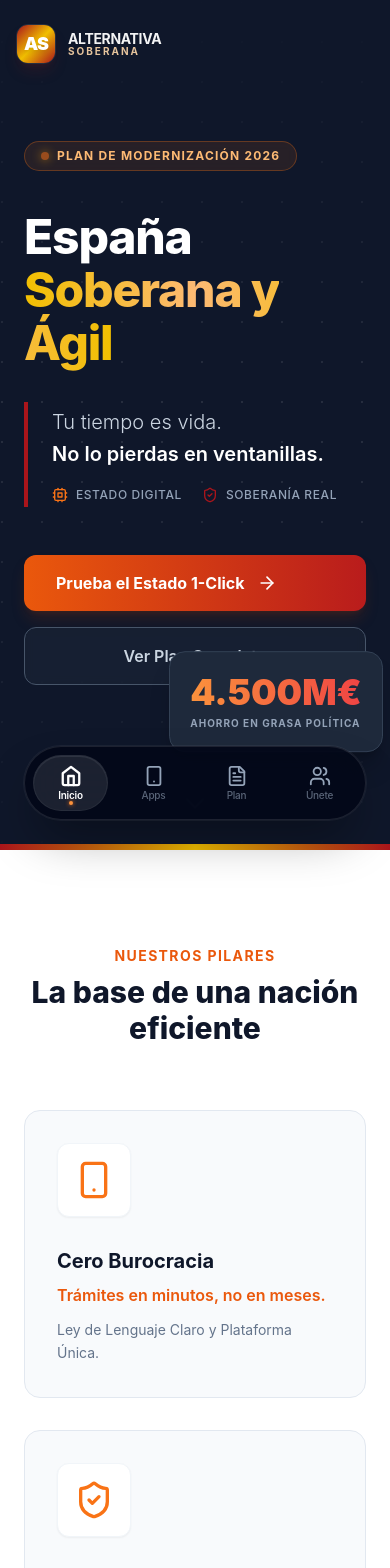
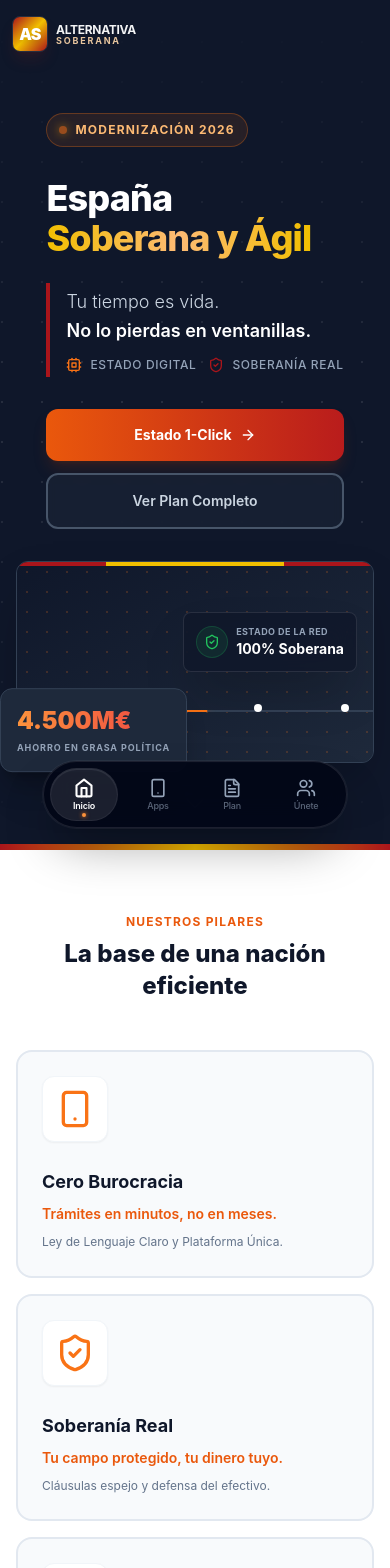
Before and after one commit to mkandreum/AlternativaSoberana, a React (Vite) app: page / in a window 390 px wide. Shown: the top 1568 px of the page. Built offline with nearby package versions, Linux system fonts and the light colour scheme.

Commit message:
feat: Improve mobile design across all components
Co-authored-by: mkandreum <32110378+mkandreum@users.noreply.github.com>

```diff
--- a/App.tsx
+++ b/App.tsx
@@ -50,27 +50,27 @@ const App: React.FC = () => {
         initial={{ y: -100, opacity: 0 }}
         animate={{ y: 0, opacity: 1 }}
         transition={{ duration: 0.8, ease: "easeOut" }}
-        className="absolute top-0 left-0 w-full z-40 px-4 sm:px-6 py-6 flex justify-between items-center pointer-events-none"
+        className="absolute top-0 left-0 w-full z-40 px-3 sm:px-4 lg:px-6 py-4 sm:py-6 flex justify-between items-center pointer-events-none"
       >
-        <div className="flex items-center gap-3 pointer-events-auto">
+        <div className="flex items-center gap-2 sm:gap-3 pointer-events-auto">
           {/* Logo with Spain Flag Gradient */}
-          <div className="relative w-10 h-10 sm:w-11 sm:h-11 rounded-xl shadow-lg shadow-red-900/20 overflow-hidden flex items-center justify-center group cursor-pointer border border-white/10">
+          <div className="relative w-9 h-9 sm:w-10 sm:h-10 lg:w-11 lg:h-11 rounded-lg sm:rounded-xl shadow-lg shadow-red-900/20 overflow-hidden flex items-center justify-center group cursor-pointer border border-white/10">
             {/* Flag Gradient Background */}
             <div className="absolute inset-0 bg-gradient-to-br from-[#AA151B] via-[#F1BF00] to-[#AA151B]"></div>
 
             {/* Shine Effect */}
             <div className="absolute inset-0 bg-gradient-to-tr from-transparent via-white/20 to-transparent opacity-0 group-hover:opacity-100 transition-opacity duration-500"></div>
 
-            <span className="relative z-10 font-black text-lg sm:text-xl text-white drop-shadow-md tracking-tighter">AS</span>
+            <span className="relative z-10 font-black text-base sm:text-lg lg:text-xl text-white drop-shadow-md tracking-tighter">AS</span>
           </div>
 
           {/* Text - Now visible on mobile with responsive sizing */}
           <div className="flex flex-col justify-center">
-            <span className="block font-bold text-sm sm:text-lg tracking-tight leading-none text-white/95 drop-shadow-sm">
+            <span className="block font-bold text-xs sm:text-sm lg:text-lg tracking-tight leading-none text-white/95 drop-shadow-sm">
               ALTERNATIVA
             </span>
-            <div className="flex items-center gap-1.5">
-              <span className="block font-bold text-[10px] sm:text-xs tracking-[0.2em] uppercase leading-none text-orange-200/90">
+            <div className="flex items-center gap-1 sm:gap-1.5">
+              <span className="block font-bold text-[9px] sm:text-[10px] lg:text-xs tracking-[0.2em] uppercase leading-none text-orange-200/90">
                 SOBERANA
               </span>
               <span className="hidden sm:block w-1.5 h-1.5 rounded-full bg-[#F1BF00] shadow-[0_0_5px_#F1BF00]"></span>
@@ -98,21 +98,21 @@ const App: React.FC = () => {
       <div id="footer"><Footer /></div>
 
       {/* Modern Floating Pill Navigation - Wider & Larger Buttons */}
-      <div className="fixed bottom-6 left-1/2 transform -translate-x-1/2 z-50 w-auto max-w-[95vw]">
+      <div className="fixed bottom-4 sm:bottom-6 left-1/2 transform -translate-x-1/2 z-50 w-auto max-w-[95vw] sm:max-w-[90vw]">
         <motion.nav
           initial={{ y: 100, opacity: 0 }}
           animate={{ y: 0, opacity: 1 }}
           transition={{ delay: 0.5, type: "spring", stiffness: 200, damping: 20 }}
-          className="flex items-center gap-2 p-2 bg-slate-950/85 backdrop-blur-xl border border-white/10 rounded-full shadow-2xl shadow-black/40 ring-1 ring-white/5"
+          className="flex items-center gap-1.5 sm:gap-2 p-1.5 sm:p-2 bg-slate-950/90 backdrop-blur-xl border border-white/10 rounded-full shadow-2xl shadow-black/40 ring-1 ring-white/5"
         >
           {navItems.map((item) => (
             <button
               key={item.id}
               onClick={() => scrollTo(item.id)}
-              className={`relative px-5 py-2.5 rounded-full flex flex-col items-center justify-center transition-all duration-300 min-w-[75px] sm:min-w-[85px] ${
+              className={`relative px-3 sm:px-5 py-2.5 sm:py-3 rounded-full flex flex-col items-center justify-center transition-all duration-300 min-w-[68px] sm:min-w-[80px] touch-manipulation ${
                 activeSection === item.id
                   ? 'text-white'
-                  : 'text-slate-400 hover:text-slate-200 hover:bg-white/5'
+                  : 'text-slate-400 hover:text-slate-200 hover:bg-white/5 active:scale-95'
               }`}
             >
               {activeSection === item.id && (
@@ -125,11 +125,11 @@ const App: React.FC = () => {
 
               <span className="relative z-10 mb-0.5">
                 {React.cloneElement(item.icon as React.ReactElement, {
-                  size: 22,
+                  size: 20,
                   strokeWidth: activeSection === item.id ? 2.5 : 2
                 })}
               </span>
-              <span className={`relative z-10 text-[10px] sm:text-xs font-medium leading-tight tracking-tight transition-opacity duration-300 ${activeSection === item.id ? 'opacity-100 font-semibold' : 'opacity-60'}`}>
+              <span className={`relative z-10 text-[9px] sm:text-[10px] font-medium leading-tight tracking-tight transition-opacity duration-300 ${activeSection === item.id ? 'opacity-100 font-semibold' : 'opacity-60'}`}>
                 {item.label}
               </span>
 
@@ -138,7 +138,7 @@ const App: React.FC = () => {
                  <motion.div
                     initial={{ scale: 0 }}
                     animate={{ scale: 1 }}
-                    className="absolute bottom-1.5 w-1 h-1 bg-orange-400 rounded-full shadow-[0_0_4px_rgba(249,115,22,1)]"
+                    className="absolute bottom-1 w-1 h-1 bg-orange-400 rounded-full shadow-[0_0_4px_rgba(249,115,22,1)]"
                  />
               )}
             </button>
--- a/components/Hero.tsx
+++ b/components/Hero.tsx
@@ -21,55 +21,57 @@ const Hero: React.FC = () => {
       {/* Vignette */}
       <div className="absolute inset-0 z-0 bg-gradient-to-b from-slate-900 via-transparent to-slate-900/90 pointer-events-none"></div>
 
-      <div className="container mx-auto px-6 relative z-10 pt-20 pb-12">
-        <div className="flex flex-col lg:flex-row items-center gap-12 lg:gap-20">
+      <div className="container mx-auto px-4 sm:px-6 relative z-10 pt-24 sm:pt-20 pb-16 sm:pb-12">
+        <div className="flex flex-col lg:flex-row items-center gap-8 sm:gap-12 lg:gap-20">
 
           {/* Text Content */}
           <motion.div
             initial={{ opacity: 0, x: -50 }}
             animate={{ opacity: 1, x: 0 }}
             transition={{ duration: 0.8 }}
-            className="lg:w-1/2 space-y-8"
+            className="lg:w-1/2 space-y-6 sm:space-y-8"
           >
             <motion.div
               initial={{ opacity: 0, y: 10 }}
               animate={{ opacity: 1, y: 0 }}
               transition={{ delay: 0.2 }}
-              className="inline-flex items-center gap-2 px-4 py-1.5 border border-orange-500/30 rounded-full bg-orange-500/10 text-orange-300 text-xs font-bold tracking-widest uppercase mb-2 backdrop-blur-sm"
+              className="inline-flex items-center gap-2 px-3 sm:px-4 py-2 sm:py-1.5 border border-orange-500/30 rounded-full bg-orange-500/10 text-orange-300 text-xs font-bold tracking-widest uppercase mb-2 backdrop-blur-sm"
             >
               <span className="w-2 h-2 rounded-full bg-orange-500 animate-pulse shadow-[0_0_10px_orange]"></span>
-              Plan de Modernización 2026
+              <span className="hidden sm:inline">Plan de Modernización 2026</span>
+              <span className="sm:hidden">Modernización 2026</span>
             </motion.div>
 
-            <h1 className="text-5xl lg:text-7xl font-extrabold tracking-tight leading-[1.1]">
+            <h1 className="text-4xl sm:text-5xl lg:text-7xl font-extrabold tracking-tight leading-[1.1]">
               España <br/>
               <span className="text-transparent bg-clip-text bg-gradient-to-r from-[#F1BF00] via-orange-300 to-[#F1BF00]">
                 Soberana y Ágil
               </span>
             </h1>
 
-            <div className="space-y-4 border-l-4 border-[#AA151B] pl-6 py-1">
-               <p className="text-xl lg:text-2xl text-slate-300 max-w-lg leading-relaxed font-light">
+            <div className="space-y-3 sm:space-y-4 border-l-4 border-[#AA151B] pl-4 sm:pl-6 py-1">
+               <p className="text-lg sm:text-xl lg:text-2xl text-slate-300 max-w-lg leading-relaxed font-light">
                 Tu tiempo es vida. <br/>
                 <strong className="text-white font-semibold">No lo pierdas en ventanillas.</strong>
               </p>
-              <div className="flex flex-wrap gap-5 text-xs sm:text-sm font-medium text-slate-400 uppercase tracking-wider">
+              <div className="flex flex-wrap gap-3 sm:gap-5 text-xs sm:text-sm font-medium text-slate-400 uppercase tracking-wider">
                 <span className="flex items-center gap-2"><Cpu size={16} className="text-orange-500"/> Estado Digital</span>
                 <span className="flex items-center gap-2"><ShieldCheck size={16} className="text-[#AA151B]"/> Soberanía Real</span>
               </div>
             </div>
 
-            <div className="flex flex-col sm:flex-row gap-4 pt-4">
+            <div className="flex flex-col sm:flex-row gap-3 sm:gap-4 pt-2 sm:pt-4">
               <motion.button
                 whileHover={{ scale: 1.02 }}
                 whileTap={{ scale: 0.98 }}
                 onClick={scrollToDemo}
-                className="group relative px-8 py-4 bg-gradient-to-r from-orange-600 to-red-700 hover:from-orange-500 hover:to-red-600 text-white font-bold rounded-xl shadow-lg shadow-orange-900/30 transition-all overflow-hidden"
+                className="group relative px-6 sm:px-8 py-4 min-h-[52px] bg-gradient-to-r from-orange-600 to-red-700 hover:from-orange-500 hover:to-red-600 text-white font-bold rounded-xl sm:rounded-2xl shadow-lg shadow-orange-900/30 transition-all overflow-hidden active:scale-95 touch-manipulation"
               >
                 <div className="absolute inset-0 bg-white/20 group-hover:animate-ping opacity-0 group-hover:opacity-100 transition-opacity duration-300"></div>
-                <span className="flex items-center gap-3 relative z-10">
-                  Prueba el Estado 1-Click
-                  <ArrowRight className="w-5 h-5 group-hover:translate-x-1 transition-transform" />
+                <span className="flex items-center justify-center gap-2 sm:gap-3 relative z-10 text-sm sm:text-base">
+                  <span className="hidden sm:inline">Prueba el Estado 1-Click</span>
+                  <span className="sm:hidden">Estado 1-Click</span>
+                  <ArrowRight className="w-4 h-4 sm:w-5 sm:h-5 group-hover:translate-x-1 transition-transform" />
                 </span>
               </motion.button>
 
@@ -77,7 +79,7 @@ const Hero: React.FC = () => {
                 whileHover={{ scale: 1.02 }}
                 whileTap={{ scale: 0.98 }}
                 onClick={scrollToProgram}
-                className="px-8 py-4 border border-slate-600 hover:border-slate-400 bg-slate-800/50 backdrop-blur-sm text-slate-300 hover:text-white font-semibold rounded-xl transition-all"
+                className="px-6 sm:px-8 py-4 min-h-[52px] border-2 border-slate-600 hover:border-slate-400 bg-slate-800/50 backdrop-blur-sm text-slate-300 hover:text-white font-semibold rounded-xl sm:rounded-2xl transition-all active:scale-95 touch-manipulation text-sm sm:text-base"
               >
                 Ver Plan Completo
               </motion.button>
@@ -89,9 +91,9 @@ const Hero: React.FC = () => {
             initial={{ opacity: 0, scale: 0.9, y: 50 }}
             animate={{ opacity: 1, scale: 1, y: 0 }}
             transition={{ duration: 0.8, delay: 0.2 }}
-            className="lg:w-1/2 relative perspective-1000"
+            className="lg:w-1/2 relative perspective-1000 w-full"
           >
-            <div className="relative rounded-2xl overflow-hidden shadow-2xl border border-slate-700 bg-slate-800 aspect-video group transform transition-transform duration-700 hover:rotate-y-2 hover:scale-[1.01]">
+            <div className="relative rounded-xl sm:rounded-2xl overflow-hidden shadow-2xl border border-slate-700 bg-slate-800 aspect-video group transform transition-transform duration-700 hover:scale-[1.01]">
               <div className="absolute top-0 w-full h-1 flag-gradient z-20"></div>
               {/* Abstract Representation of Connected Spain */}
               <div className="absolute inset-0 bg-gradient-to-br from-slate-900 to-slate-800">
@@ -103,19 +105,19 @@ const Hero: React.FC = () => {
                  </div>
 
                  {/* Connection Nodes */}
-                 <div className="absolute bottom-1/4 left-1/4 w-3 h-3 bg-white rounded-full shadow-lg shadow-white/50 z-10"></div>
-                 <div className="absolute bottom-1/4 left-2/3 w-3 h-3 bg-white rounded-full shadow-lg shadow-white/50 z-10"></div>
-                 <div className="absolute bottom-1/4 right-10 w-3 h-3 bg-white rounded-full shadow-lg shadow-white/50 z-10"></div>
+                 <div className="absolute bottom-1/4 left-1/4 w-2 h-2 sm:w-3 sm:h-3 bg-white rounded-full shadow-lg shadow-white/50 z-10"></div>
+                 <div className="absolute bottom-1/4 left-2/3 w-2 h-2 sm:w-3 sm:h-3 bg-white rounded-full shadow-lg shadow-white/50 z-10"></div>
+                 <div className="absolute bottom-1/4 right-6 sm:right-10 w-2 h-2 sm:w-3 sm:h-3 bg-white rounded-full shadow-lg shadow-white/50 z-10"></div>
 
                  {/* Floating UI Card */}
-                 <div className="absolute top-1/4 right-10 bg-slate-900/80 backdrop-blur-md border border-white/10 p-4 rounded-xl shadow-2xl">
-                    <div className="flex items-center gap-4">
-                        <div className="w-12 h-12 rounded-full bg-green-500/10 border border-green-500/20 flex items-center justify-center text-green-500">
-                             <ShieldCheck size={24} />
+                 <div className="absolute top-1/4 right-4 sm:right-10 bg-slate-900/80 backdrop-blur-md border border-white/10 p-3 sm:p-4 rounded-lg sm:rounded-xl shadow-2xl">
+                    <div className="flex items-center gap-2 sm:gap-4">
+                        <div className="w-8 h-8 sm:w-12 sm:h-12 rounded-full bg-green-500/10 border border-green-500/20 flex items-center justify-center text-green-500">
+                             <ShieldCheck size={16} className="sm:w-6 sm:h-6" />
                         </div>
                         <div>
-                            <div className="text-[10px] text-slate-400 uppercase tracking-wider font-bold">Estado de la Red</div>
-                            <div className="font-bold text-white text-lg">100% Soberana</div>
+                            <div className="text-[9px] sm:text-[10px] text-slate-400 uppercase tracking-wider font-bold">Estado de la Red</div>
+                            <div className="font-bold text-white text-sm sm:text-lg">100% Soberana</div>
                         </div>
                     </div>
                  </div>
@@ -126,10 +128,10 @@ const Hero: React.FC = () => {
             <motion.div
               animate={{ y: [0, -10, 0] }}
               transition={{ repeat: Infinity, duration: 4, ease: "easeInOut" }}
-              className="absolute -bottom-6 -left-6 bg-slate-800 p-5 rounded-2xl border border-slate-700 shadow-xl shadow-black/20"
+              className="absolute -bottom-4 sm:-bottom-6 -left-4 sm:-left-6 bg-slate-800 p-4 sm:p-5 rounded-xl sm:rounded-2xl border border-slate-700 shadow-xl shadow-black/20"
             >
-              <div className="text-4xl font-black text-transparent bg-clip-text bg-gradient-to-r from-orange-400 to-red-500">4.500M€</div>
-              <div className="text-[10px] text-slate-400 uppercase tracking-widest font-bold mt-1">Ahorro en Grasa Política</div>
+              <div className="text-2xl sm:text-4xl font-black text-transparent bg-clip-text bg-gradient-to-r from-orange-400 to-red-500">4.500M€</div>
+              <div className="text-[9px] sm:text-[10px] text-slate-400 uppercase tracking-widest font-bold mt-1">Ahorro en Grasa Política</div>
             </motion.div>
           </motion.div>
 
--- a/components/Pillars.tsx
+++ b/components/Pillars.tsx
@@ -31,14 +31,14 @@ const Pillars: React.FC = () => {
   ];
 
   return (
-    <section className="py-24 bg-white relative">
-      <div className="container mx-auto px-6">
-        <div className="text-center mb-16">
-          <h2 className="text-sm font-bold text-orange-600 uppercase tracking-widest mb-2">Nuestros Pilares</h2>
-          <h3 className="text-3xl md:text-4xl font-extrabold text-slate-900">La base de una nación eficiente</h3>
+    <section className="py-16 sm:py-20 lg:py-24 bg-white relative">
+      <div className="container mx-auto px-4 sm:px-6">
+        <div className="text-center mb-12 sm:mb-16">
+          <h2 className="text-xs sm:text-sm font-bold text-orange-600 uppercase tracking-widest mb-2">Nuestros Pilares</h2>
+          <h3 className="text-2xl sm:text-3xl md:text-4xl font-extrabold text-slate-900 px-4">La base de una nación eficiente</h3>
         </div>
 
-        <div className="grid grid-cols-1 md:grid-cols-2 lg:grid-cols-4 gap-8">
+        <div className="grid grid-cols-1 sm:grid-cols-2 lg:grid-cols-4 gap-4 sm:gap-6 lg:gap-8">
           {pillars.map((pillar, index) => (
             <motion.div
               key={index}
@@ -46,14 +46,14 @@ const Pillars: React.FC = () => {
               whileInView={{ opacity: 1, y: 0 }}
               viewport={{ once: true }}
               transition={{ delay: index * 0.1 }}
-              className="group p-8 bg-slate-50 rounded-2xl border border-slate-200 hover:border-orange-200 hover:shadow-xl hover:shadow-orange-900/5 transition-all duration-300"
+              className="group p-6 sm:p-8 bg-slate-50 rounded-2xl border-2 border-slate-200 hover:border-orange-200 hover:shadow-xl hover:shadow-orange-900/5 transition-all duration-300 active:scale-[0.98]"
             >
-              <div className="mb-6 p-4 bg-white rounded-xl shadow-sm inline-block group-hover:scale-110 transition-transform duration-300 border border-slate-100">
+              <div className="mb-5 sm:mb-6 p-3 sm:p-4 bg-white rounded-xl shadow-sm inline-block group-hover:scale-110 transition-transform duration-300 border border-slate-100">
                 {pillar.icon}
               </div>
-              <h4 className="text-xl font-bold text-slate-900 mb-2">{pillar.title}</h4>
-              <p className="text-orange-600 font-semibold mb-3">{pillar.sub}</p>
-              <p className="text-slate-500 text-sm leading-relaxed">{pillar.desc}</p>
+              <h4 className="text-lg sm:text-xl font-bold text-slate-900 mb-2">{pillar.title}</h4>
+              <p className="text-orange-600 font-semibold mb-2 sm:mb-3 text-sm sm:text-base">{pillar.sub}</p>
+              <p className="text-slate-500 text-xs sm:text-sm leading-relaxed">{pillar.desc}</p>
             </motion.div>
           ))}
         </div>
```
Also changed, not shown: components/AppDemo.tsx (+29 -29 lines), components/Footer.tsx (+20 -20 lines), components/Program.tsx (+15 -15 lines).
